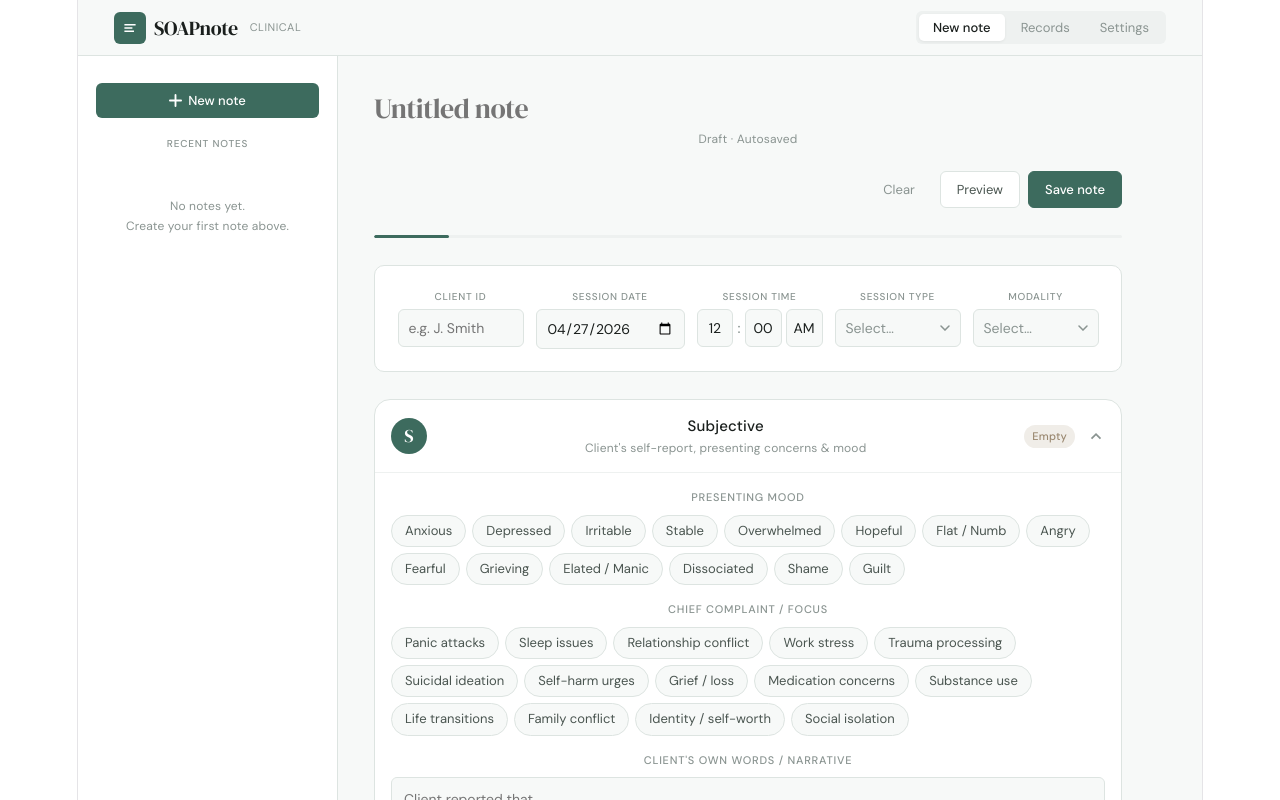
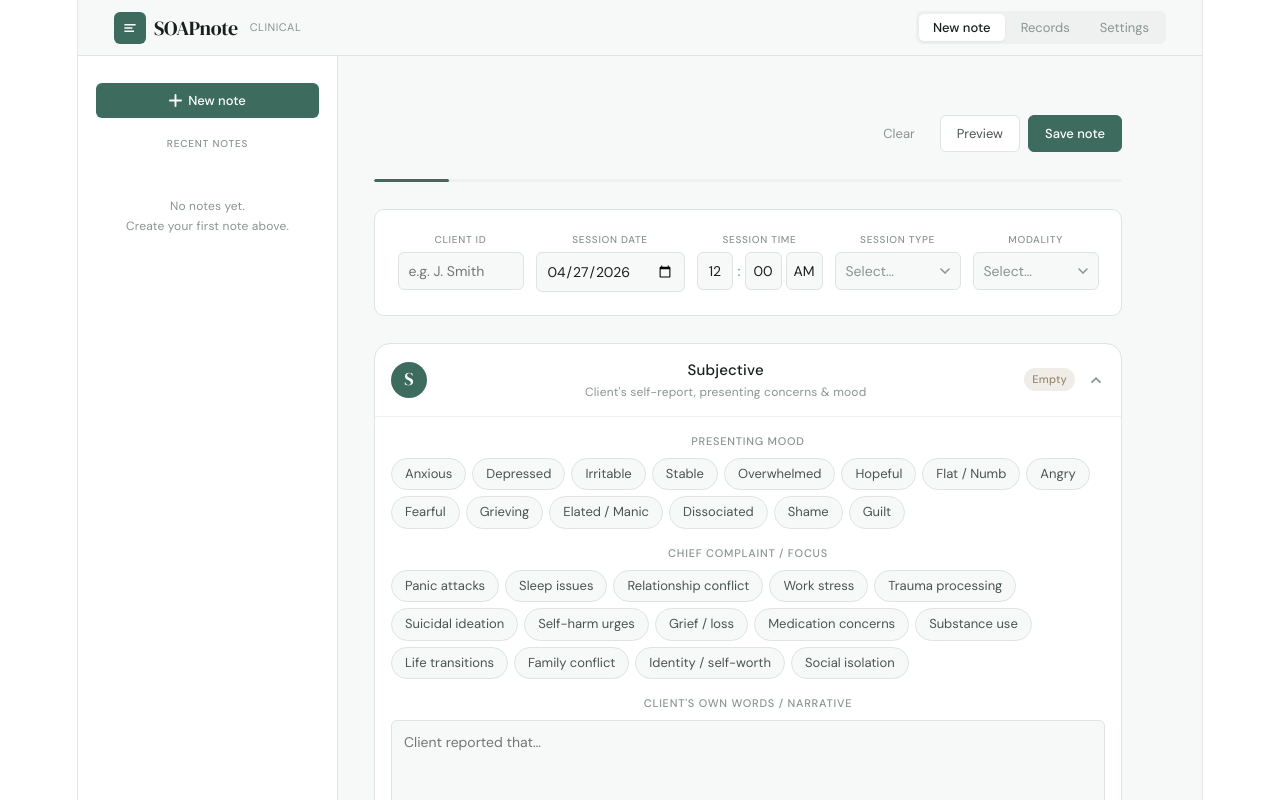
Before and after one commit to joeysamora/soapnote-app, a React (Vite) app: page / in a window 1280 px wide. Shown: the top 800 px of the page. Built offline with nearby package versions, Linux system fonts and the light colour scheme.

Commit message:
remove untitled note title field

```diff
--- a/src/App.tsx
+++ b/src/App.tsx
@@ -886,13 +886,7 @@ export default function App() {
               <div>
                 {/* Header */}
                 <div style={{ marginBottom: "1.25rem" }}>
-                  <input
-                    value={note.title}
-                    onChange={e => setNote(p => ({ ...p, title: e.target.value }))}
-                    placeholder="Untitled note"
-                    style={{ fontFamily: "DM Serif Display, Georgia, serif", fontSize: isMobile ? 22 : 28, border: "none", background: "transparent", color: "#1a1f1d", outline: "none", width: "100%", letterSpacing: "-0.02em", lineHeight: 1.2 }}
-                  />
-                  <div style={{ fontSize: 12, color: "#8a9491", marginTop: 4 }}>{savedStatus}</div>
+
                 </div>
 
                 {/* Desktop action buttons */}
```
